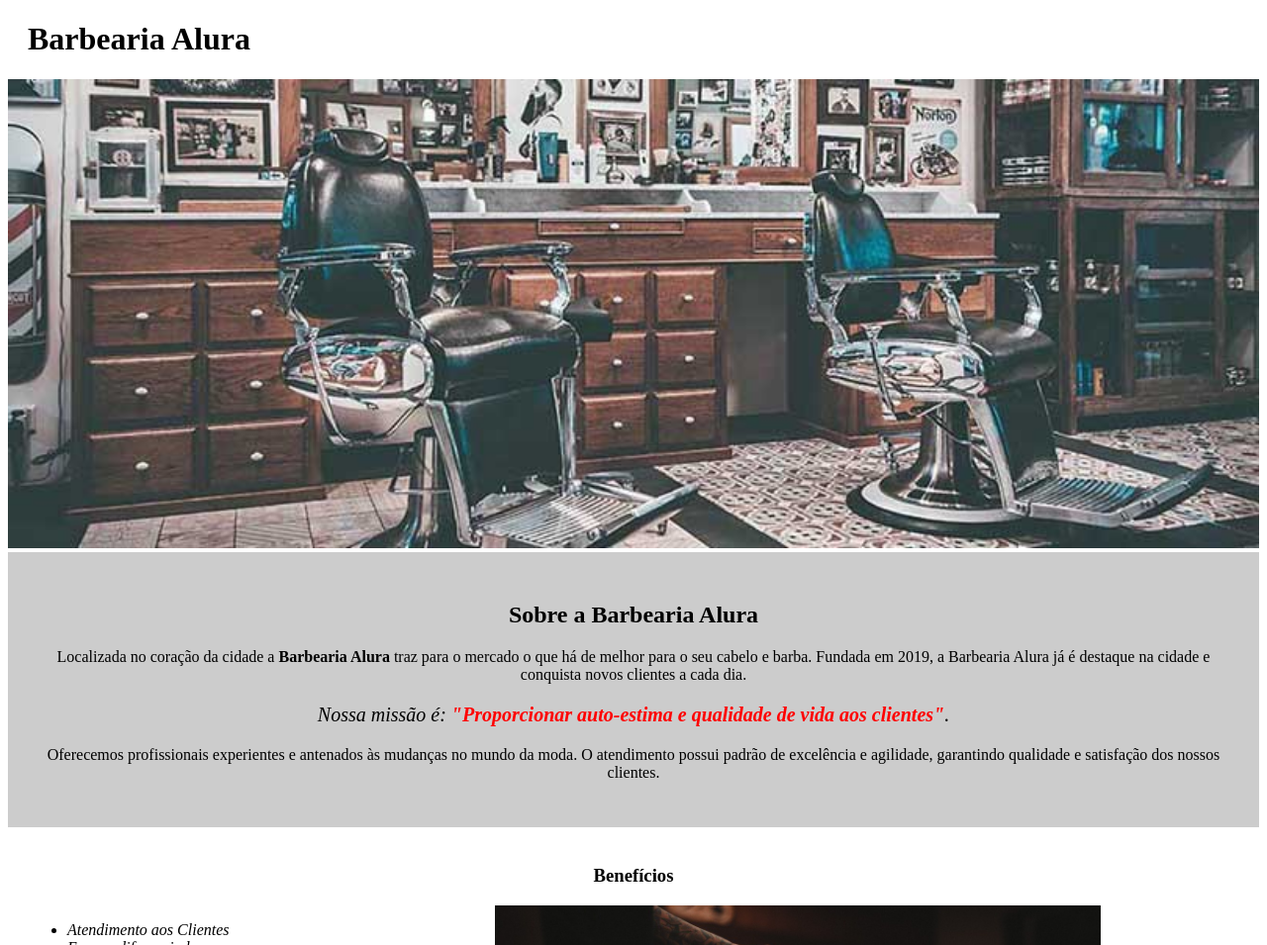
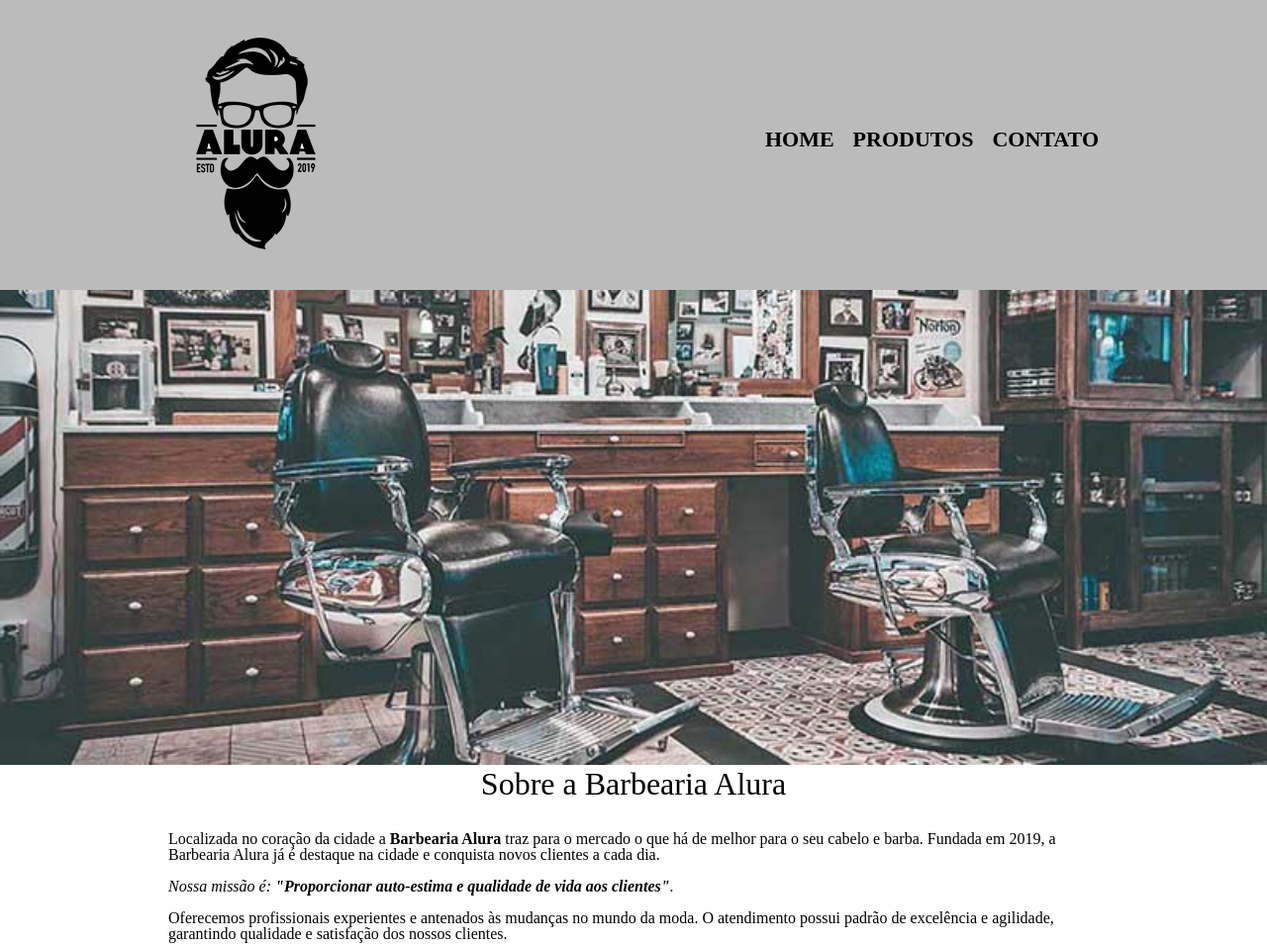
Before and after one commit to is-Isadora-Rocha/HTML5-CSS3-crie-pag-web, a plain HTML site: page index.html in a window 1280 px wide. Shown: the top 955 px of the page at 99% size. Drawn offline with Linux system fonts and the light colour scheme.

Commit message:
modificando a página inicial e add uma imagem

```diff
--- a/index.html
+++ b/index.html
@@ -3,27 +3,40 @@
 	<head>
 		<meta charset="UTF-8">
 		<title>Barbearia Alura</title>
-		<link rel="stylesheet" href="style-home.css">
 
+		<link rel="stylesheet" href="reset.css">
+        <link rel="stylesheet" href="style.css">
 	</head>
 
 	<body>
-		<h1 class="titulo-principal">
-			Barbearia Alura
-		</h1>
-		<img id="banner" src="banner.jpg">
-		<div class="principal">
-			<h2 class="titulo-centralizado">Sobre a Barbearia Alura</h2>
+		<header>
+            <div class="caixa">
+            	<h1><img src="logo.png"></h1>
+
+            	<nav>
+                	<ul>
+	                    <li><a href="index.html">Home</a></li>
+	                    <li><a href="produtos.html">Produtos</a></li>
+	                    <li><a href="contato.html">Contato</a></li>
+                	</ul>
+            	</nav>
+            </div>
+        </header>
+
+		<img class="banner" src="banner.jpg">
+		<main>
+			<section class="principal">
+				<h2 class="titulo-principal">Sobre a Barbearia Alura</h2>
 
 				<p>Localizada no coração da cidade a <strong>Barbearia Alura</strong> traz para o mercado o que há de melhor para o seu cabelo e barba. Fundada em 2019, a Barbearia Alura já é destaque na cidade e conquista novos clientes a cada dia.</p>
 
 				<p id="missao"><em>Nossa missão é: <strong>"Proporcionar auto-estima e qualidade de vida aos clientes"</strong>.</em></p>
 
 				<p>Oferecemos profissionais experientes e antenados às mudanças no mundo da moda. O atendimento possui padrão de excelência e agilidade, garantindo qualidade e satisfação dos nossos clientes.</p>
-		</div>
+			</section>
 
-		<div class="beneficios">
-			<h3 class="titulo-centralizado">Benefícios</h3>
+			<section class="beneficios">
+				<h3 class="titulo-principal">Benefícios</h3>
 
 				<ul>
 					<li class= "itens"> Atendimento aos Clientes</li>
@@ -33,6 +46,12 @@
 				</ul>
 
 				<img src="beneficios.jpg" class="imagembeneficios">
-		</div>
+			</section>
+		</main>
+
+		<footer>
+        	<img src="logo-branco.png">
+        	<p class="copyright">&copy; Copyright Barbearia Alura - 2023</p>
+        </footer>
 	</body>
 </html>
--- a/style.css
+++ b/style.css
@@ -146,3 +146,31 @@ td, th {
 	border: 1px solid #000000;
 	padding: 8px 15px;
 }
+
+/* css da página inicial*/
+.banner {
+	width: 100%;
+}
+
+.titulo-principal {
+	text-align: center;
+	font-size: 2em;
+	/*em = dobro do tamanho principal*/
+	margin: 0 0 1em;
+}
+
+.principal p {
+	margin: 0 0 1em;
+}
+
+.principal strong {
+	font-weight: bold;
+}
+
+.principal em {
+	font-style: italic;
+}
+
+.imagembeneficios {
+	width: 60%;
+}
```
Also changed, not shown: utensilios.jpg (added). Lines whose indentation alone changed are shown as unchanged.
